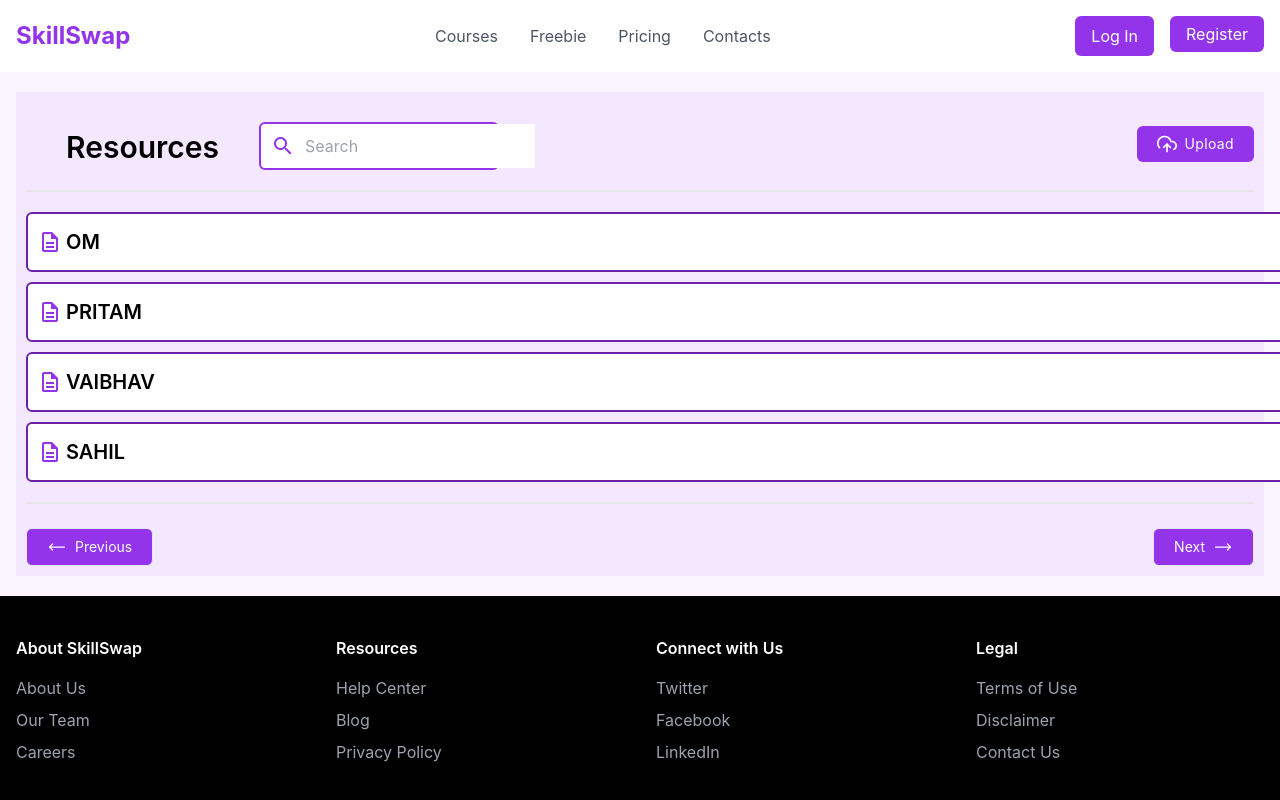
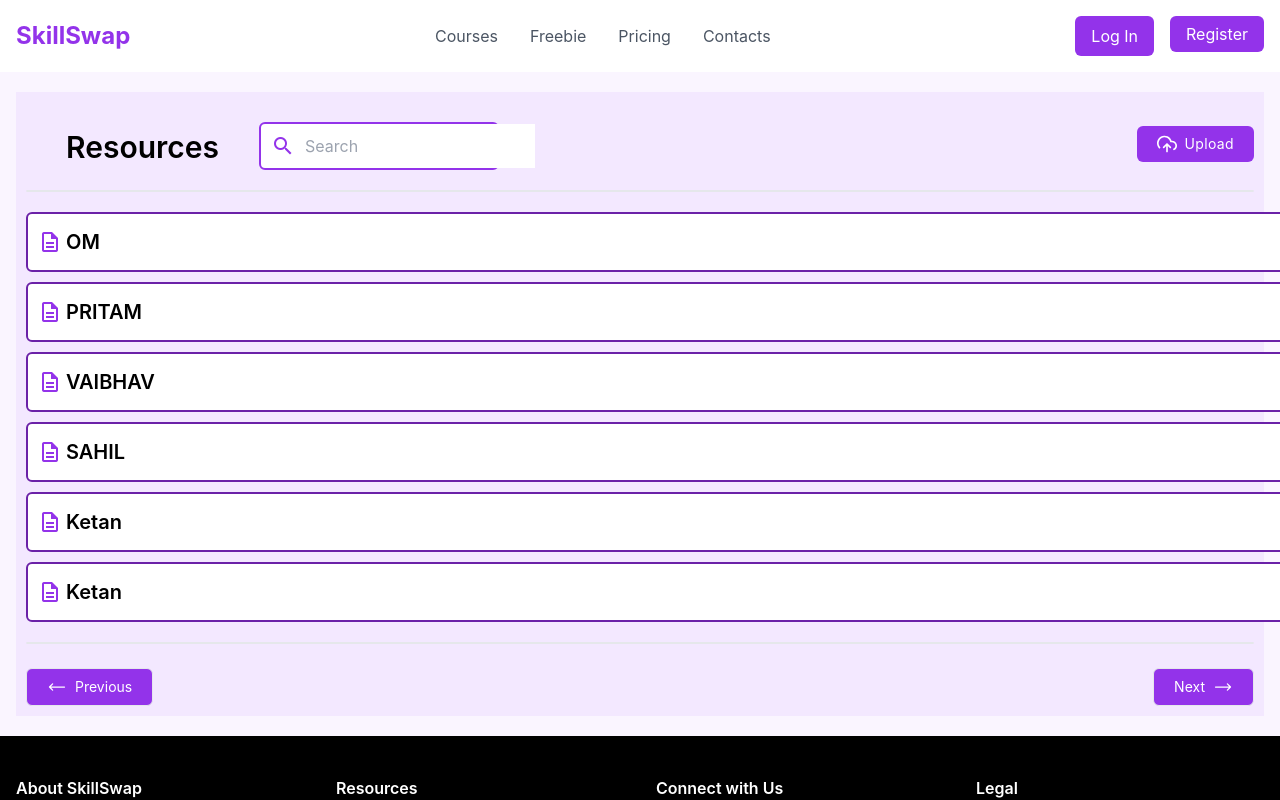
Before and after one commit to pritamundhe/SkillSwap, a React (Create React App) app in the folder frontend/: page /ResourceList in a window 1280 px wide. Shown: the top 800 px of the page. Built offline with nearby package versions, Linux system fonts and the light colour scheme.

Commit message:
Resource folder done

```diff
--- a/frontend/src/components/Resources/ResourceList.js
+++ b/frontend/src/components/Resources/ResourceList.js
@@ -42,6 +42,8 @@ const ResourceList = () => {
             <ResourceDownload Title="PRITAM"/>
             <ResourceDownload Title="VAIBHAV"/>
             <ResourceDownload Title="SAHIL"/>
+            <ResourceDownload Title="Ketan" />
+            <ResourceDownload Title="Ketan" />
 
 
             <div class="overflow-hidden border border-gray-200 dark:border-gray-700 md:rounded-lg my-5"></div>
```
